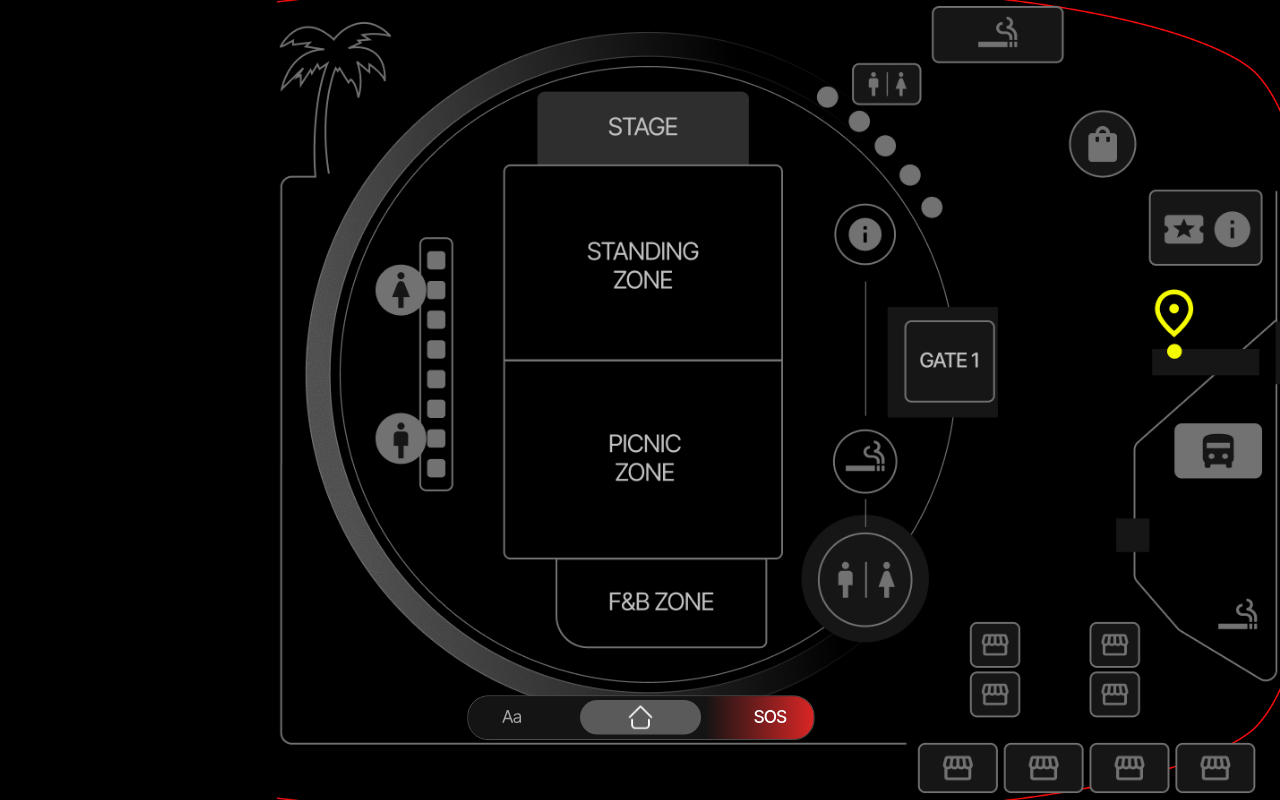
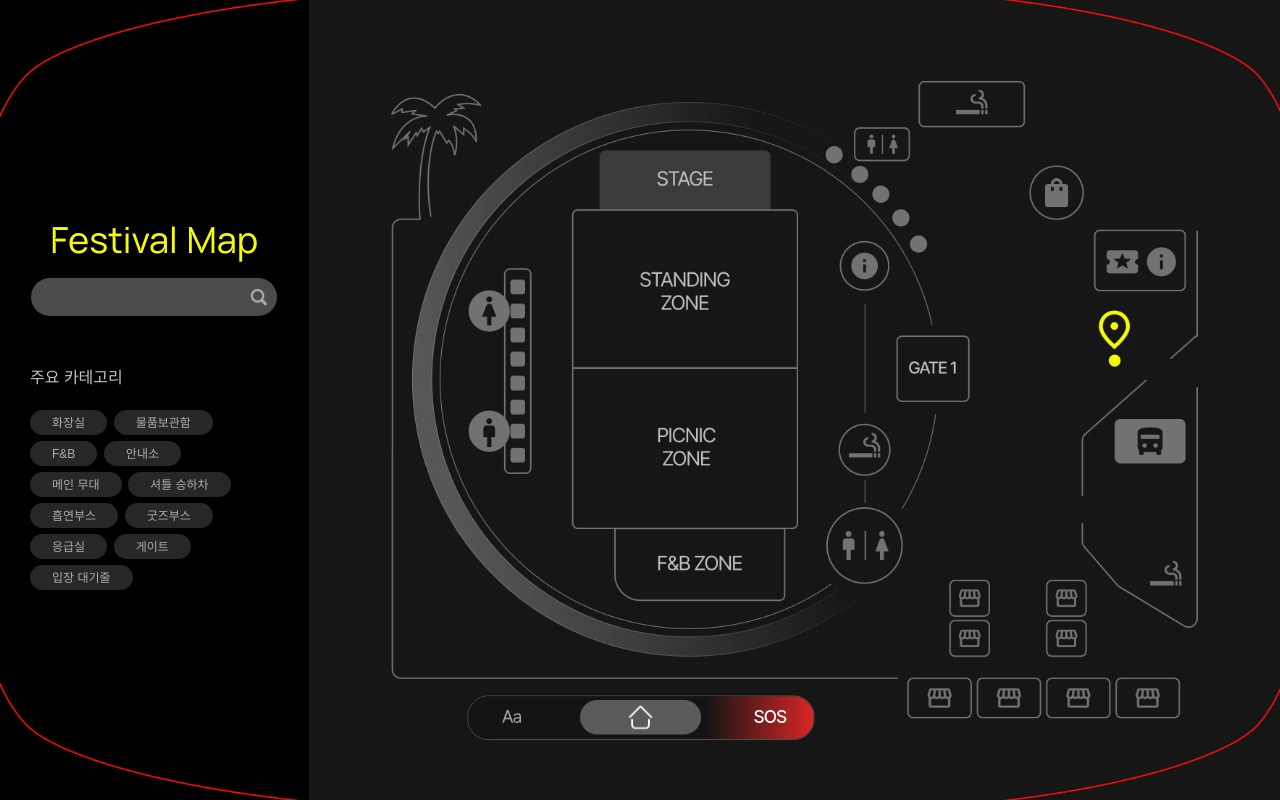
Before and after one commit to CHOYUNSIG/bevive, a React (Vite) app: page /map in a window 1280 px wide. Built offline with nearby package versions, Linux system fonts and the light colour scheme; a web font is replaced by a local one.

Commit message:
맵 화면 구현

```diff
--- a/src/App.tsx
+++ b/src/App.tsx
@@ -7,7 +7,7 @@ import { useEffect } from "react";
 import MapPage from "@/pages/MapPage";
 
 function App() {
-  const isIdle = useIdle(60 * 1000);
+  const isIdle = useIdle(60 * 1000 * 1000);
   const navigate = useNavigate();
 
   useEffect(() => {
--- a/src/pages/MapPage.tsx
+++ b/src/pages/MapPage.tsx
@@ -1,23 +1,77 @@
 import DimLayout from "@/layouts/DimLayout";
-import type { FC } from "react";
+import { type FC, useState } from "react";
 import { useNavigate } from "react-router";
+
+const mapOptions: {
+  name: string;
+}[] = [
+  {name: "화장실"},
+  {name: "물품보관함"},
+  {name: "F&B"},
+  {name: "안내소"},
+  {name: "메인 무대"},
+  {name: "셔틀 승하차"},
+  {name: "흡연부스"},
+  {name: "굿즈부스"},
+  {name: "응급실"},
+  {name: "게이트"},
+  {name: "입장 대기줄"},
+];
 
 const MapPage: FC = () => {
   const navigate = useNavigate();
+  const [searchWord, setSearchWord] = useState("");
 
   return (
     <DimLayout
-      background={"#161616"}
-      navigationBar={{onHomeButtonClicked: () => navigate("/home")}}
+      background={
+        <div className="w-full h-full bg-[#161616]">
+          <div className="w-[308.62px] h-full bg-black"/>
+        </div>
+      }
+      navigationBar={{
+        onHomeButtonClicked: () => navigate("/home")
+      }}
     >
-      <div className="w-full h-full flex flex-row justify-center items-center">
-        <div
-          className="bg-black w-[308.62px] h-full"
-        >
-
+      <div className="w-full h-full flex flex-row">
+        <div className="w-[308.62px] h-full flex flex-col justify-center items-center gap-[50px]">
+          <div className="w-full flex flex-col gap-2 items-center">
+            <span className="font-['IDGrotesk'] text-[#F6FC00] text-[36px] font-normal leading-[60px]">
+              Festival Map
+            </span>
+            <div className="w-[246px] h-[38.4px] rounded-full bg-[#4B4B4B] flex flex-row gap-2 items-center px-2">
+              <div className="px-2">
+                <input
+                  type="text"
+                  className="w-full"
+                  value={searchWord}
+                  onChange={(e) => setSearchWord(e.target.value)}
+                />
+              </div>
+              <img src="/search.png" className="w-[22.3px] h-[22.3px]" alt="search"/>
+            </div>
+          </div>
+          <div className="w-full px-[30px] flex flex-col gap-[20px]">
+            <span className="text-[#C4C4C4] text-[16px]">주요 카테고리</span>
+            <div className="group max-w-full flex flex-row flex-wrap gap-[6.5px]">
+              {mapOptions.map(({name}) => {
+                return <button
+                  key={`button-${name}`}
+                  className="peer rounded-full text-[12px] font-medium h-[24.5px] flex justify-center items-center px-[22px] transition-all duration-200"
+                  onClick={() => setSearchWord(name)}
+                  style={{
+                    color: searchWord === name ? "black" : "#AEAEAE",
+                    backgroundColor: searchWord === name ? "#F6FC00" : "#272727",
+                  }}
+                >
+                  {name}
+                </button>;
+              })}
+            </div>
+          </div>
         </div>
-        <div>
-          <img src="/map.png" className="w-full" alt="map"/>
+        <div className="flex-1 p-20 h-full flex flex-col justify-center">
+          <img src="/map.png" alt="map" className="w-full h-full object-contain"/>
         </div>
       </div>
     </DimLayout>
--- a/src/pages/SplashPage.tsx
+++ b/src/pages/SplashPage.tsx
@@ -12,7 +12,7 @@ const SplashPage: FC = () => {
 
   return (
     <DimLayout
-      background={"url('/background-splash.png') no-repeat center/cover"}
+      background={<div className="w-full h-full bg-[url('/background-splash.png')] bg-no-repeat bg-center bg-cover"/>}
     >
       <div
         className="w-full h-full flex flex-col justify-center items-center px-4"
--- a/src/styles/global.css
+++ b/src/styles/global.css
@@ -15,6 +15,14 @@
 }
 
 @font-face {
+  font-family: "IDGrotesk";
+  src: url("/IDGrotesk-Regular.ttf") format("truetype");
+  font-weight: normal;
+  font-style: normal;
+}
+
+
+@font-face {
   font-family: 'Pretendard';
   src: url('https://cdn.jsdelivr.net/gh/Project-Noonnu/noonfonts_2107@1.1/Pretendard-Thin.woff') format('woff');
   font-weight: 100;
```
Also changed, not shown: public/IDGrotesk-Regular.ttf (added), public/search.png (added).
